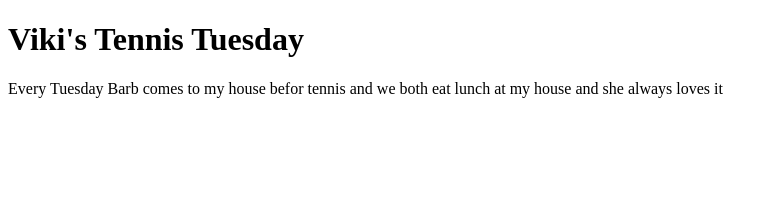
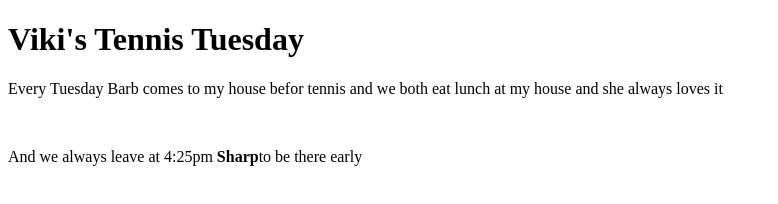
Before and after one commit to ta11296-lab/tamara7a, a plain HTML site: page index.html in a window 1280 px wide. Shown: the whole page, without its empty margins (0-778 px from the left). Drawn offline with Linux system fonts and the light colour scheme.

Commit message:
Update index.html

```diff
--- a/index.html
+++ b/index.html
@@ -8,6 +8,6 @@
 <body>
     <h1>Viki's Tennis Tuesday</h1>
     <p>Every Tuesday Barb comes to my house befor tennis and we both eat lunch at my house and she always loves it</p> <br>
-    <p><And we always leave at 4:25pm sharp</p>
+    <p>And we always leave at 4:25pm <strong>Sharp</strong>to be there early </p>
 </body>
 </html>
```
